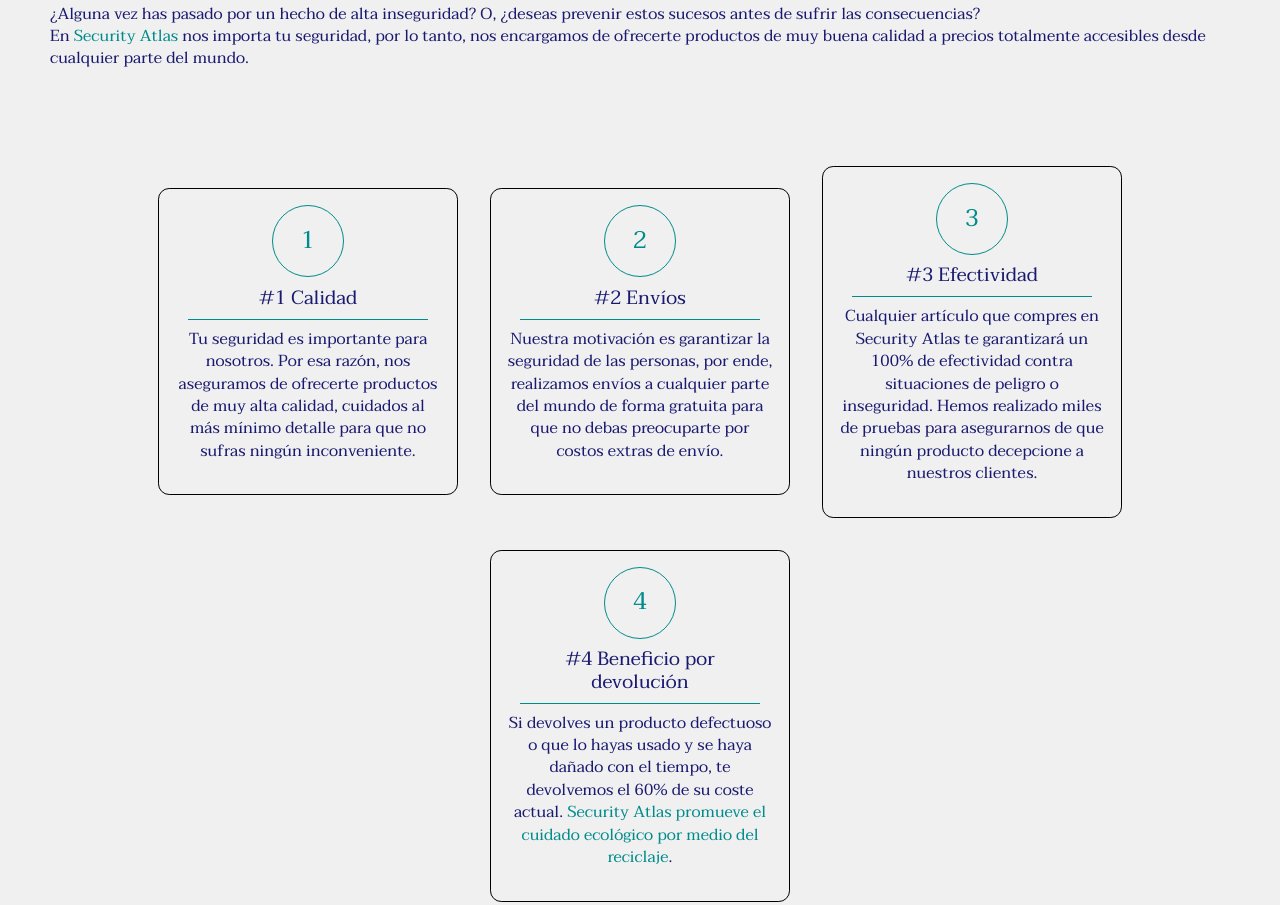
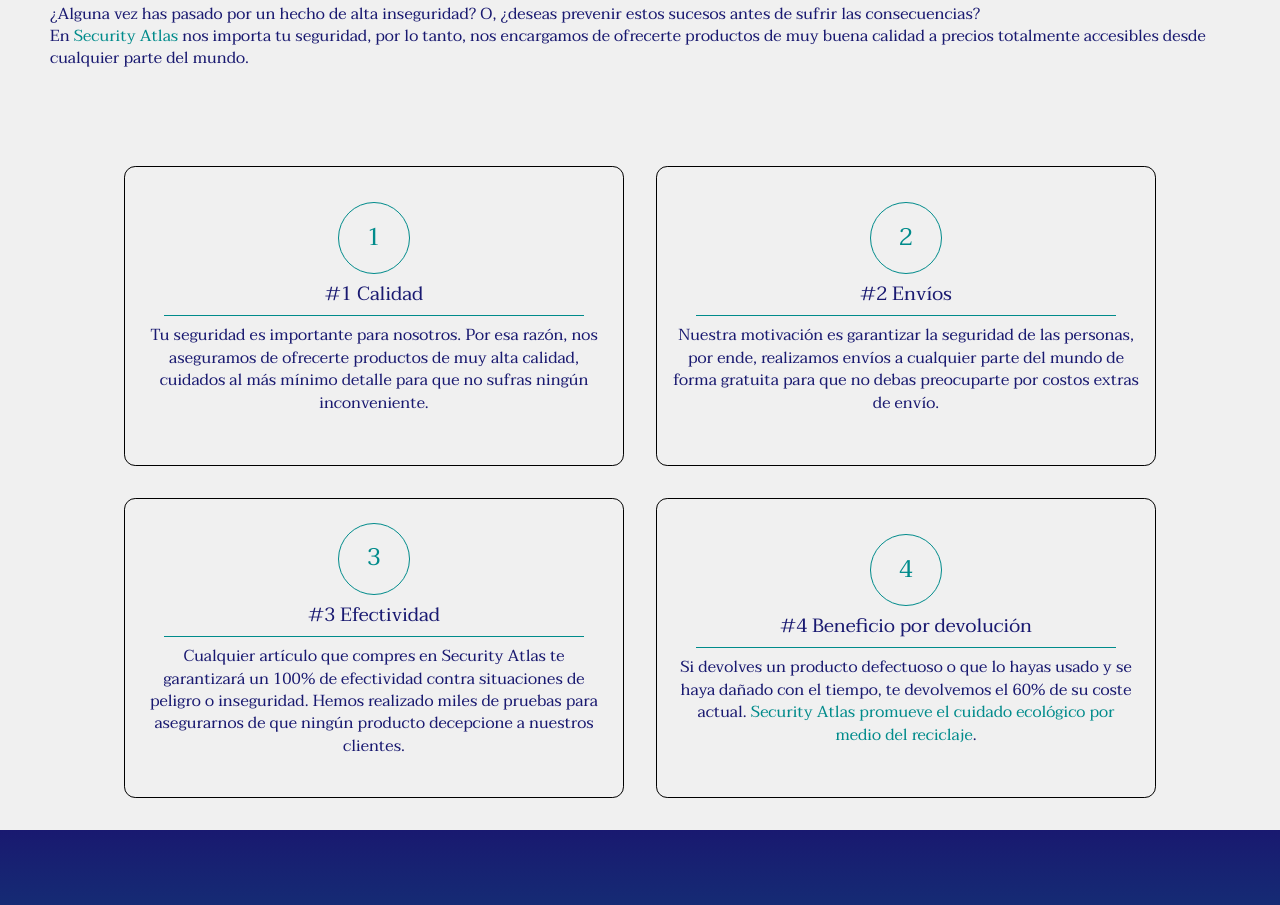
Before and after one commit to Zero10903/security-atlas, a plain HTML site: page index.html in a window 1280 px wide. Shown: the part 951-1856 px from the top of the page. Drawn offline with Linux system fonts and the light colour scheme.

Commit message:
feat: 1024px responsive services section

```diff
--- a/src/style.css
+++ b/src/style.css
@@ -480,4 +480,13 @@ body {
   .hero__btn {
     font-size: 1.5em;
   }
+
+  /* ==================================================================== */
+  /* ============================= SERVICES ============================= */
+  /* ==================================================================== */
+
+  .card {
+    height: 300px;
+    max-width: 500px;
+  }
 }
```
